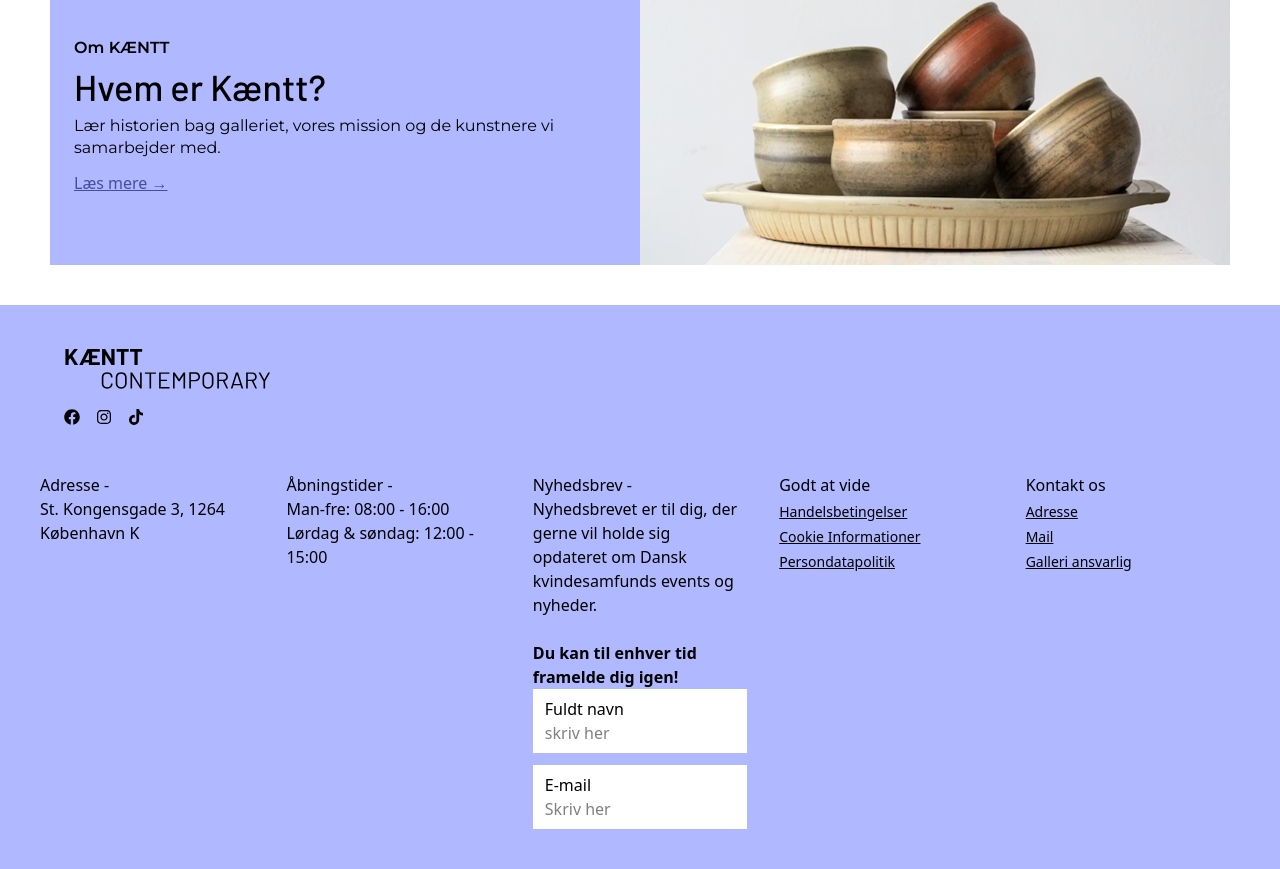
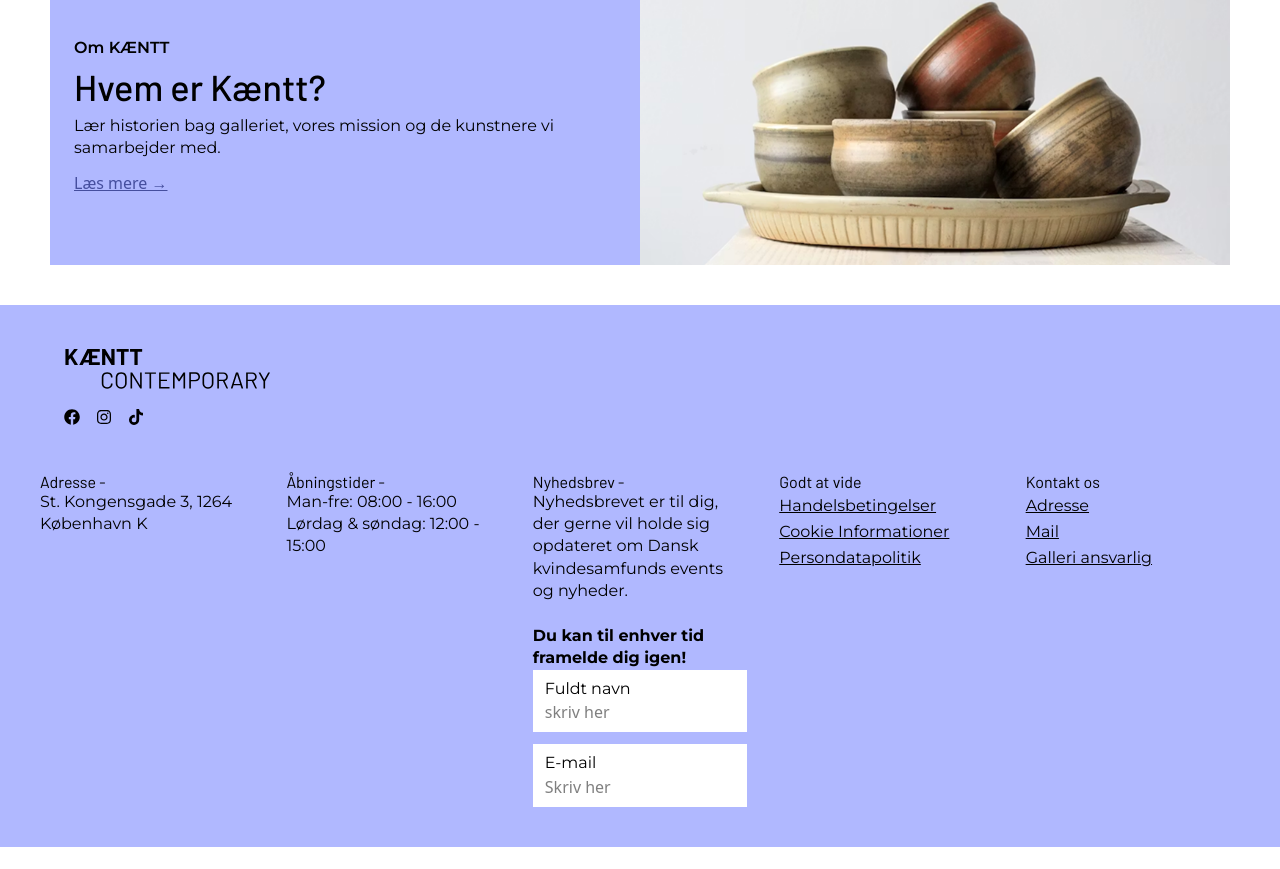
Before and after one commit to Aljo0004/4_sem_eksamen, a Next.js app: page / in a window 1280 px wide. Shown: the part 2348-3217 px from the top of the page. After the commit the page ends 3195 px from the top, so only its background shows below. Built offline with nearby package versions, Linux system fonts and the light colour scheme; no server answers; the database is empty.

Commit message:
Refactor Footer and LearnMore components for improved typography and structure

```diff
--- a/src/app/components/Footer.jsx
+++ b/src/app/components/Footer.jsx
@@ -27,47 +27,47 @@ const Footer = () => {
 
       <div className="w-full flex flex-col md:flex-row md:gap-8 gap-6">
         <nav className="flex-1">
-          <h5>Adresse -</h5>
-          <p>St. Kongensgade 3, 1264 København K</p>
+          <h6 className="t-h6">Adresse -</h6>
+          <p className="t-p">St. Kongensgade 3, 1264 København K</p>
         </nav>
 
         <nav className="flex-1">
-          <h5>Åbningstider - </h5>
-          <p>
+          <h5 className="t-h5">Åbningstider - </h5>
+          <p className="t-p">
             Man-fre: 08:00 - 16:00 <br></br>Lørdag & søndag: 12:00 - 15:00
           </p>
         </nav>
 
         <nav className="flex-1">
-          <h5>Nyhedsbrev -</h5>
-          <p>
+          <h5 className="t-h5">Nyhedsbrev -</h5>
+          <p className="t-p">
             Nyhedsbrevet er til dig, der gerne vil holde sig opdateret om Dansk kvindesamfunds events og nyheder. <br></br>
             <br></br> <b>Du kan til enhver tid framelde dig igen!</b>
           </p>
           <div className=" space-y-3">
             <fieldset className="fieldset w-full px-3 py-2 bg-white">
-              <p>Fuldt navn</p>
+              <p className="t-p">Fuldt navn</p>
               <input type="text" className="input input-sm w-full" placeholder="skriv her" />
             </fieldset>
             <fieldset className="fieldset w-full px-3 py-2 bg-white">
-              <p>E-mail</p>
+              <p className="t-p">E-mail</p>
               <input type="text" className="input input-sm w-full" placeholder="Skriv her" />
             </fieldset>
           </div>
         </nav>
 
         <nav className="flex-1 flex flex-col gap-1">
-          <h5>Godt at vide</h5>
-          <a className="link link-hover text-[14px] underline">Handelsbetingelser</a>
-          <a className="link link-hover text-[14px] underline">Cookie Informationer</a>
-          <a className="link link-hover text-[14px] underline">Persondatapolitik</a>
+          <h5 className="t-h5">Godt at vide</h5>
+          <a className="link link-hover t-p underline">Handelsbetingelser</a>
+          <a className="link link-hover t-p underline">Cookie Informationer</a>
+          <a className="link link-hover t-p underline">Persondatapolitik</a>
         </nav>
 
         <nav className="flex-1 flex flex-col gap-1">
-          <h5>Kontakt os</h5>
-          <a className="link link-hover text-[14px] underline">Adresse</a>
-          <a className="link link-hover text-[14px] underline">Mail</a>
-          <a className="link link-hover text-[14px] underline">Galleri ansvarlig</a>
+          <h5 className="t-h5">Kontakt os</h5>
+          <a className="link link-hover t-p underline">Adresse</a>
+          <a className="link link-hover t-p underline">Mail</a>
+          <a className="link link-hover t-p underline">Galleri ansvarlig</a>
         </nav>
       </div>
     </footer>
--- a/src/app/components/LearnMore.jsx
+++ b/src/app/components/LearnMore.jsx
@@ -10,8 +10,8 @@ const LearnMore = () => {
             <div className="bg-(--primary-blue) h-2 w-26 mb-2"></div>
             <p className="t-card">Kunstnere</p>
           </div>
-          <h3 className="t-h3">Lær mere om kunstnerne bag værkerne</h3>
-          <p className="t-p mt-2 max-w-[26ch] lg:mb-5">Få mere information om de aktuelle kunstnere bag de værker du finder hos Kæntt.</p>
+          <h2 className="t-h2">Lær mere om kunstnerne bag værkerne</h2>
+          <p className="t-p mt-2 lg:mb-5">Få mere information om de aktuelle kunstnere bag de værker du finder hos Kæntt.</p>
           <a href="#" className="mt-3 inline-block underline hover:text-primary text-(--secondary-blue)">
             Læs mere
           </a>
--- a/src/app/globals.css
+++ b/src/app/globals.css
@@ -58,11 +58,10 @@
      DESKTOP TYPE SCALE
   ========================== */
 
-  --h1-d: 121.5px;
-  --h2-d: 81px;
-  --h3-d: 54px;
-  --h4-d: 36px;
-  --h5-d: 24px;
+  --h1-d: 81px;
+  --h2-d: 54px;
+  --h3-d: 36px;
+  --h4-d: 24px;
 
   --p-d: 16px;
   --small-d: 10.67px;
@@ -101,23 +100,19 @@
 /* Desktop sizes */
 
 .t-h1 {
-  font-size: var(--h2-d);
+  font-size: var(--h1-d);
   font-weight: 700;
 }
 .t-h2 {
+  font-size: var(--h2-d);
+  font-weight: 500;
+}
+.t-h3 {
   font-size: var(--h3-d);
   font-weight: 500;
 }
-.t-h3 {
+.t-h4 {
   font-size: var(--h4-d);
-  font-weight: 500;
-}
-.t-h4 {
-  font-size: var(--h5-d);
-  font-weight: 400;
-}
-.t-h5 {
-  font-size: var(--h6-d);
   font-weight: 400;
 }
 
```
